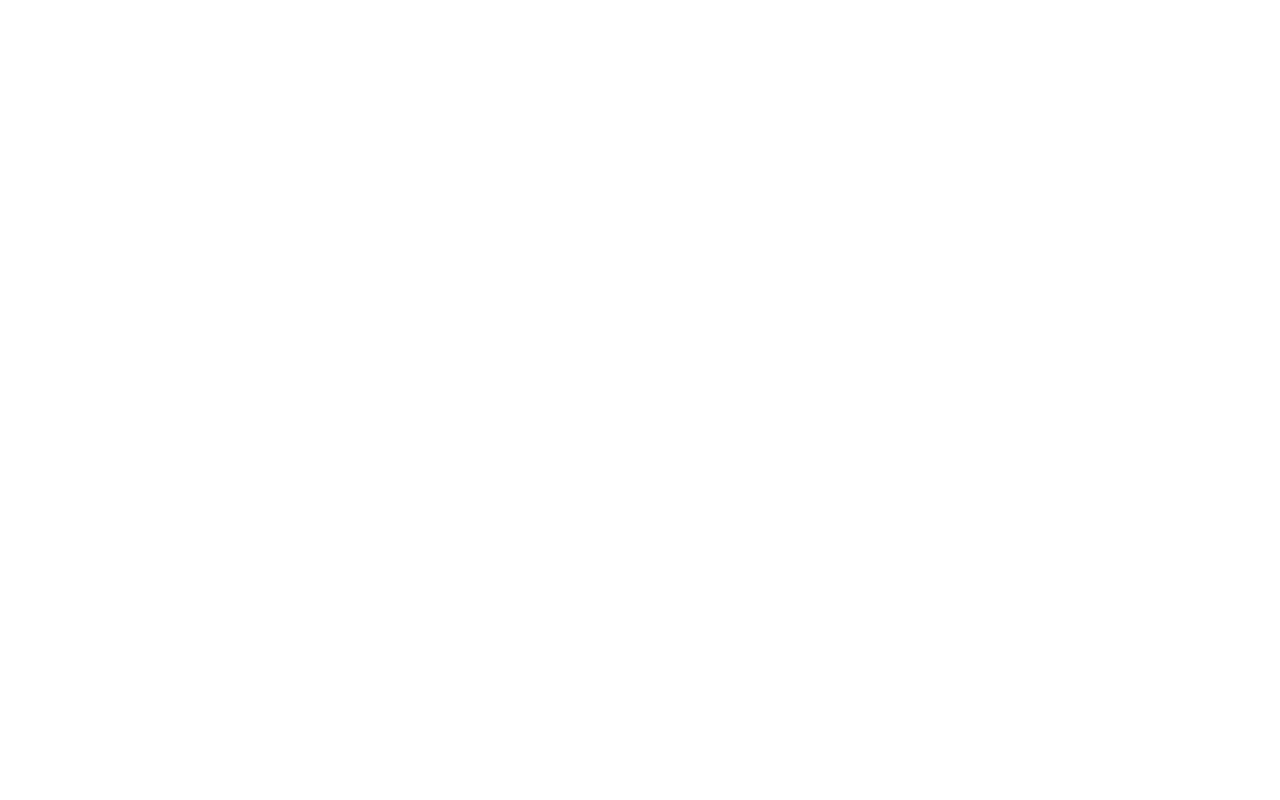
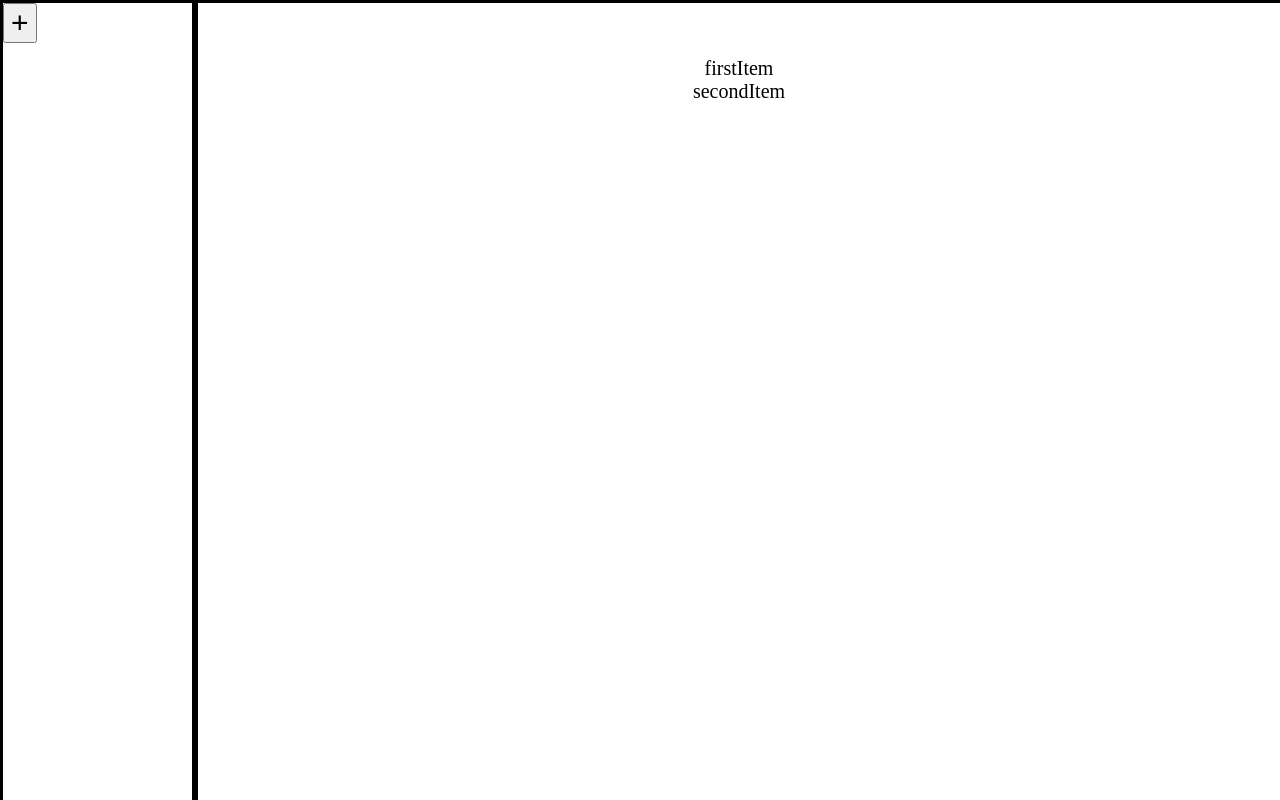
Before and after one commit to GatorDog/todoApp, a website built with webpack: page dist/index.html in a window 1280 px wide. Built offline with nearby package versions, Linux system fonts and the light colour scheme.

Commit message:
divs layed out

```diff
--- /dev/null
+++ b/src/createProject.js
@@ -0,0 +1,11 @@
+function createProject (projectTitle) {
+    let project = {
+        title: projectTitle,
+        desc: null
+    }
+
+    return project
+
+}
+
+export default createProject;
--- /dev/null
+++ b/src/createTodoItem.js
@@ -0,0 +1,14 @@
+function createTodoItem (itemTitle) {
+    let todoItem = {
+        title: itemTitle,
+        desc: null,
+        dueDate: null,
+        priority: null,
+        notes: null,
+    }
+
+    return todoItem;
+
+}
+
+export default createTodoItem
--- /dev/null
+++ b/src/domManip.js
@@ -0,0 +1,19 @@
+function domManip(project) {
+
+    let projectDOM = document.createElement('div')
+
+    project.projectItems.forEach(todoItem => {
+
+
+
+        let todoDOM = document.createElement('li')
+        todoDOM.innerHTML = todoItem.title;
+        projectDOM.appendChild(todoDOM);
+
+    })
+
+    let todoList = document.getElementById('todoList')
+    todoList.appendChild(projectDOM);
+}
+
+export default domManip
--- a/src/index.js
+++ b/src/index.js
@@ -1 +1,22 @@
-console.log("test");
+import createProject from './createProject.js'
+import createTodoItem from './createTodoItem.js'
+import projectTodoStructurer from './projectTodoStructurer.js'
+import domManip from './domManip.js'
+
+
+function newProject(projectTitle) {
+    let project = createProject(projectTitle)
+    let link = projectTodoStructurer(project);
+
+    return link
+}
+
+let firstProject = newProject("firstProject");
+
+firstProject.projectItems.push(createTodoItem("firstItem"));
+firstProject.projectItems.push(createTodoItem("secondItem"))
+
+console.log(firstProject);
+firstProject.projectItems.forEach(element => console.log(element))
+
+domManip(firstProject);
--- /dev/null
+++ b/src/projectTodoStructurer.js
@@ -0,0 +1,10 @@
+function projectTodoStructurer (project) {
+    let relationship = {
+        project: project,
+        projectItems: []
+    }
+
+    return relationship;
+}
+
+export default projectTodoStructurer
--- a/webpack.config.js
+++ b/webpack.config.js
@@ -6,4 +6,5 @@ module.exports = {
     filename: 'main.js',
     path: path.resolve(__dirname, 'dist'),
   },
+  devtool: 'inline-source-map',
 };
```
Also changed, not shown: dist/index.html, dist/main.js, dist/stylesheet.css (added).
